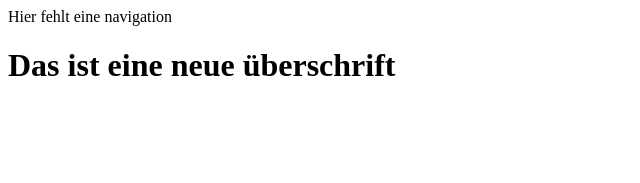
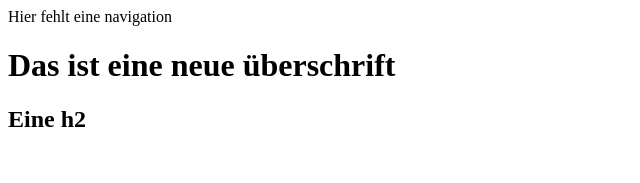
Before and after one commit to PavelHV2001Berlin/twitter_clone_2023, a Next.js app: page / in a window 1280 px wide. Shown: the top 183 px of the page, without its empty margins (0-640 px from the left). Built offline with nearby package versions, Linux system fonts and the light colour scheme.

Commit message:
ADD h2 heading

```diff
--- a/app/page.jsx
+++ b/app/page.jsx
@@ -2,7 +2,7 @@ import React from 'react'
 
 const Home = () => {
   return (
-    <div><h1>Das ist eine neue überschrift</h1></div>
+    <div><h1>Das ist eine neue überschrift</h1><h2>Eine h2</h2></div>
   )
 }
 
```
